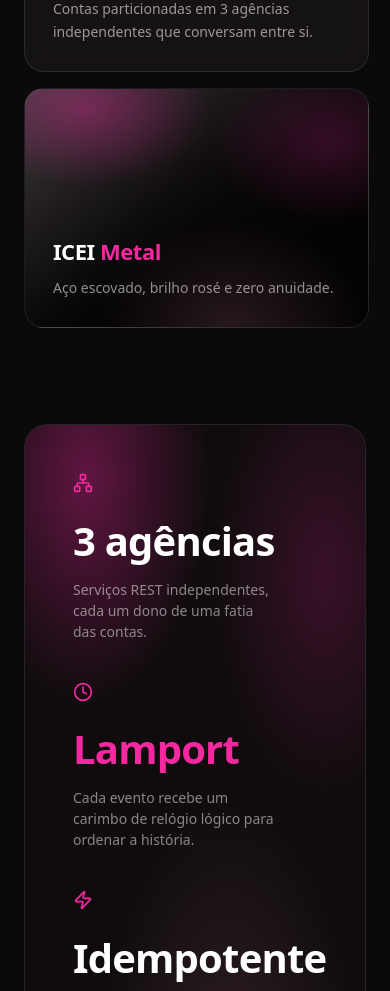
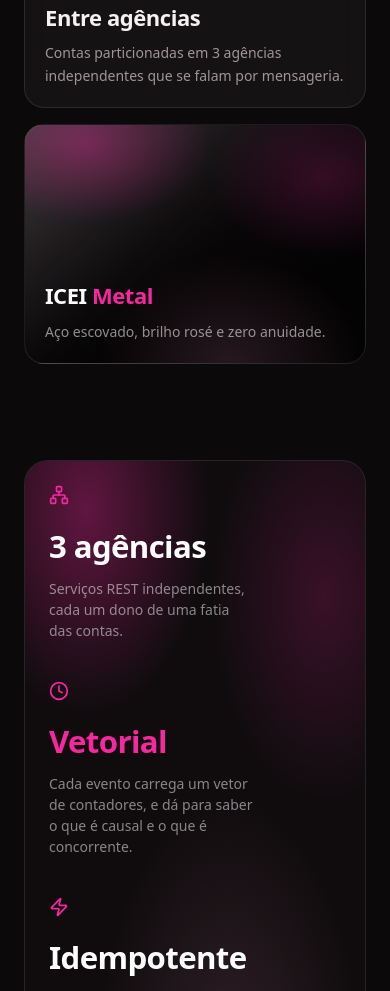
Before and after one commit to LauraPontara/iceibank, a Vue app in the folder frontend/: page / in a window 390 px wide. Shown: the part 1700-2691 px from the top of the page. Built offline with nearby package versions, Linux system fonts and the light colour scheme.

Commit message:
fix(frontend): corrige ancora do cartao e responsividade da pagina inicial

```diff
--- a/frontend/src/views/HomeView.vue
+++ b/frontend/src/views/HomeView.vue
@@ -17,7 +17,7 @@ import MetalCard from "../components/ui/MetalCard.vue";
         </p>
         <div class="cta">
           <RouterLink to="/abrir-conta" class="btn-primary">Abrir sua conta <ArrowRight :size="16" /></RouterLink>
-          <a href="#recursos" class="btn-ghost">Conhecer o cartão</a>
+          <RouterLink to="/#recursos" class="btn-ghost">Conhecer o cartão</RouterLink>
         </div>
         <ul class="garantias muted">
           <li>Sem tarifas escondidas</li>
@@ -55,7 +55,7 @@ import MetalCard from "../components/ui/MetalCard.vue";
       <article class="surface tile">
         <span class="icone"><Network :size="18" /></span>
         <h3>Entre agências</h3>
-        <p class="muted">Contas particionadas em 3 agências independentes que conversam entre si.</p>
+        <p class="muted">Contas particionadas em 3 agências independentes que se falam por mensageria.</p>
       </article>
 
       <article class="surface tile grande vitrine card-sheen">
@@ -78,8 +78,8 @@ import MetalCard from "../components/ui/MetalCard.vue";
           </div>
           <div>
             <Clock :size="20" class="rosa" />
-            <p class="numero rosa">Lamport</p>
-            <p>Cada evento recebe um carimbo de relógio lógico para ordenar a história.</p>
+            <p class="numero rosa">Vetorial</p>
+            <p>Cada evento carrega um vetor de contadores, e dá para saber o que é causal e o que é concorrente.</p>
           </div>
           <div>
             <Zap :size="20" class="rosa" />
@@ -160,7 +160,7 @@ h3 em {
 
 .halo {
   position: absolute;
-  inset: -40px;
+  inset: -16px;
   border-radius: 40px;
   background: color-mix(in oklch, var(--primary) 20%, transparent);
   filter: blur(60px);
@@ -179,9 +179,13 @@ h3 em {
   padding-bottom: 32px;
 }
 
+.bento > * {
+  min-width: 0;
+}
+
 .bento article {
   border-radius: 20px;
-  padding: 28px;
+  padding: clamp(20px, 5vw, 28px);
 }
 
 .bento h3 {
@@ -214,7 +218,7 @@ h3 em {
 
 .mini {
   display: grid;
-  grid-template-columns: repeat(3, 1fr);
+  grid-template-columns: repeat(auto-fit, minmax(96px, 1fr));
   gap: 12px;
   margin-top: 24px;
 }
@@ -292,7 +296,7 @@ h3 em {
 .faixa {
   position: relative;
   overflow: hidden;
-  padding: 48px;
+  padding: clamp(24px, 6vw, 48px);
   border: 1px solid var(--border);
   border-radius: 24px;
   background: var(--ink);
@@ -315,7 +319,7 @@ h3 em {
 .numero {
   margin-top: 12px;
   font-family: var(--font-display);
-  font-size: 40px;
+  font-size: clamp(28px, 8vw, 40px);
   font-weight: 600;
   letter-spacing: -0.02em;
 }
```
